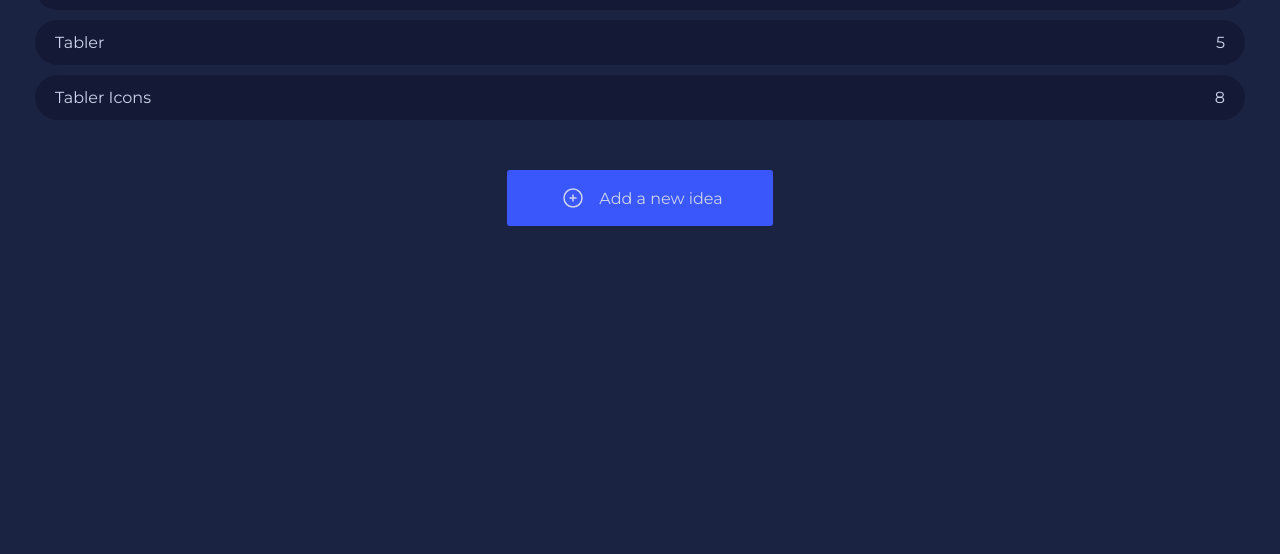
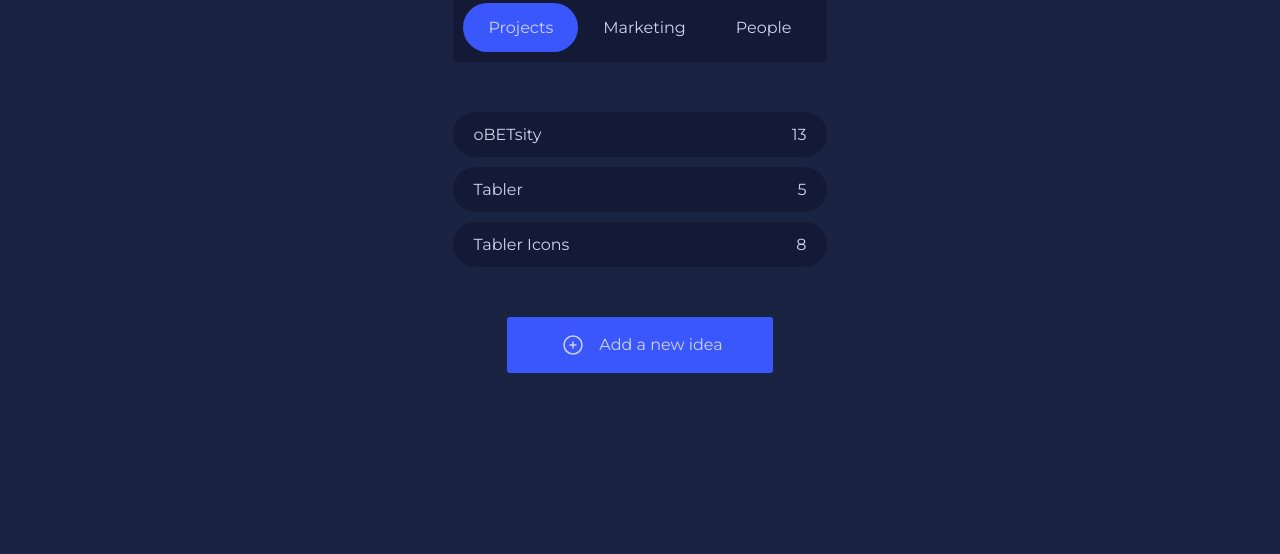
Before and after one commit to brylocode/ui-dark-idea-list, a plain HTML site: page index.html in a window 1280 px wide. Shown: the part 246-800 px from the top of the page. Drawn offline with Linux system fonts and the light colour scheme.

Commit message:
fix desktop width

```diff
--- a/scss/_idea-list.scss
+++ b/scss/_idea-list.scss
@@ -4,10 +4,15 @@
 $font-color: #CED4EC;
 
 body {
+    min-height: 100vh;
+    display: flex;
+    justify-content: center;
+    align-items: center;
     background-color: $primary-color;
 }
 
 .idea-list {
+    max-width: 45rem;
     padding: 3.5rem;
     font-family: $main-font;
     color: $font-color;
```
Also changed, not shown: css/style.css, 1 other file.
